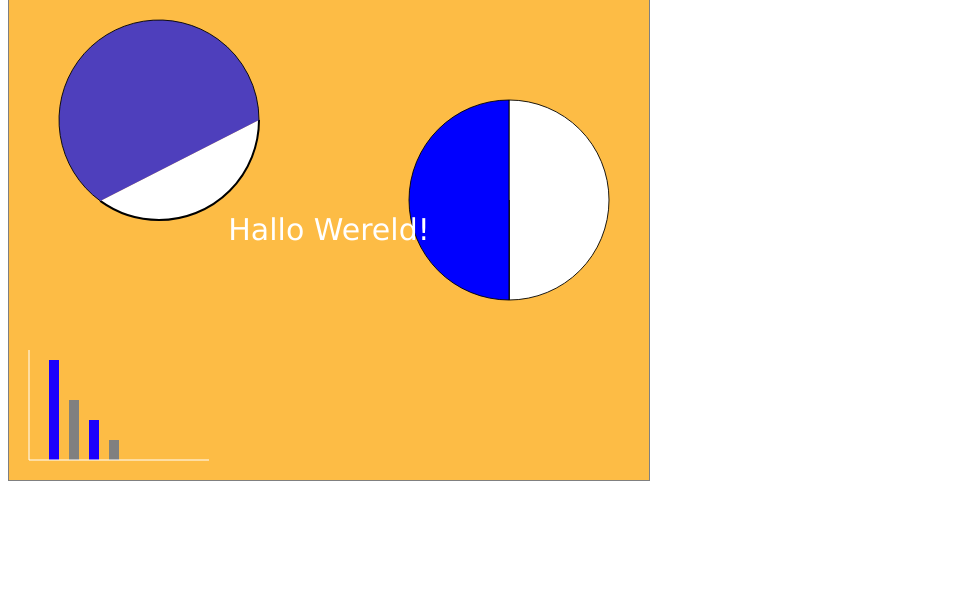
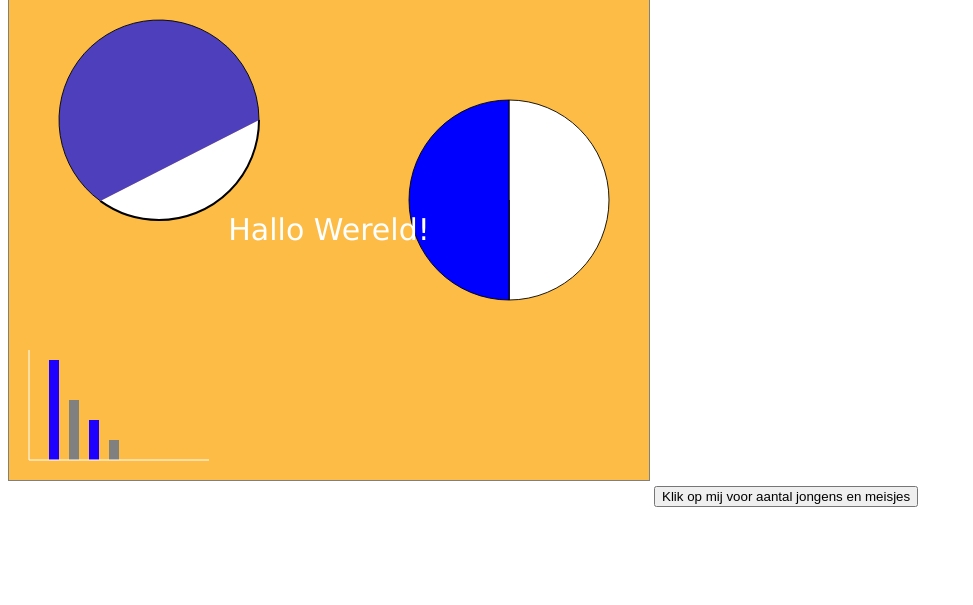
Before and after one commit to adruijter/canvas-en-json, a PHP site: page /2014-2015/canvas.php in a window 1280 px wide. Shown: the part 29-634 px from the top of the page, without its empty margins (0-973 px from the left). Run offline with PHP 8.4, Linux system fonts and the light colour scheme.

```diff
--- a/canvas.php
+++ b/canvas.php
@@ -16,6 +16,12 @@
     height: 80px;
     margin: 20px auto;
 }
+
+#btn
+    {
+        position: relative;
+
+    }
 </style>
 
 
@@ -30,7 +36,7 @@
     <canvas id="canv1">Dit is het canvas element, zie je mij ja of nee?</canvas>
 
 <!--    <canvas id="canv2">Dit is het canvas element, zie je mij ja of nee?</canvas> -->
-
+<button id='btn'>Klik op mij voor aantal jongens en meisjes</button>
 </body>
 </html>
 
```
